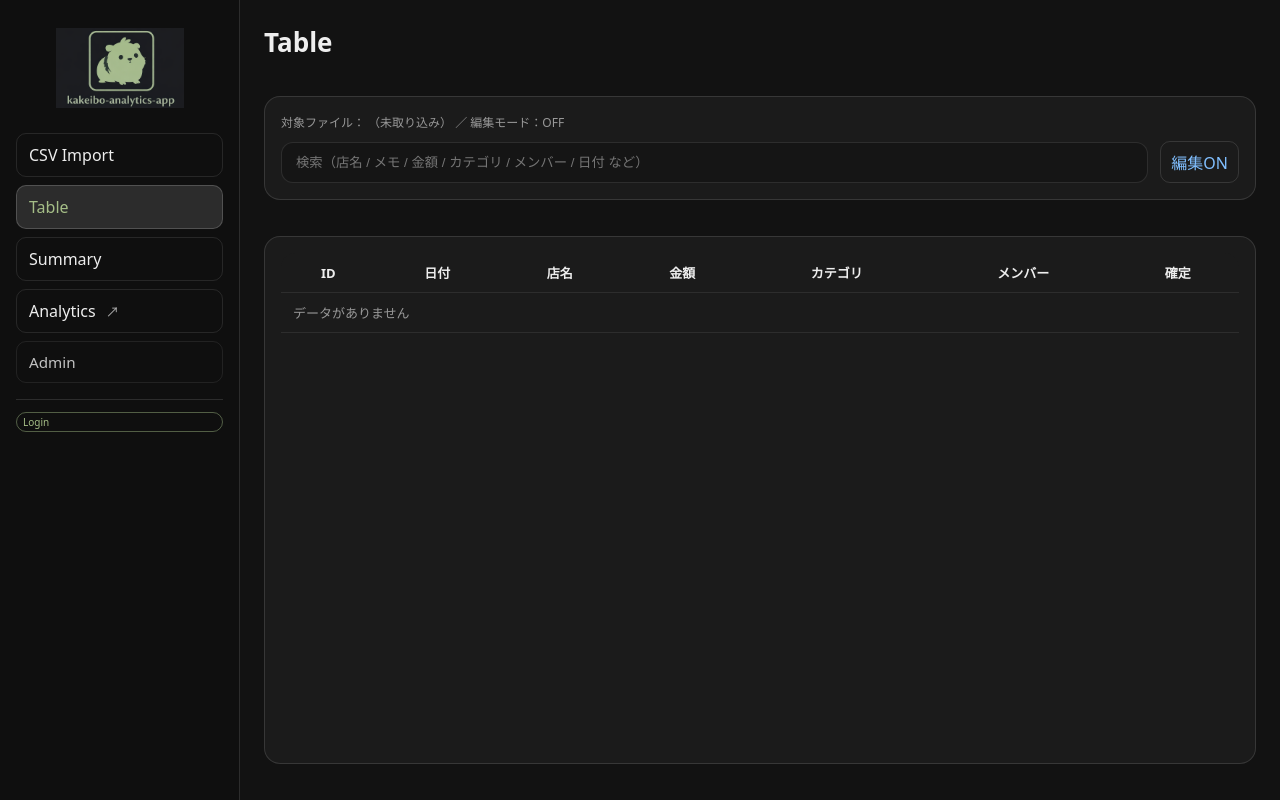
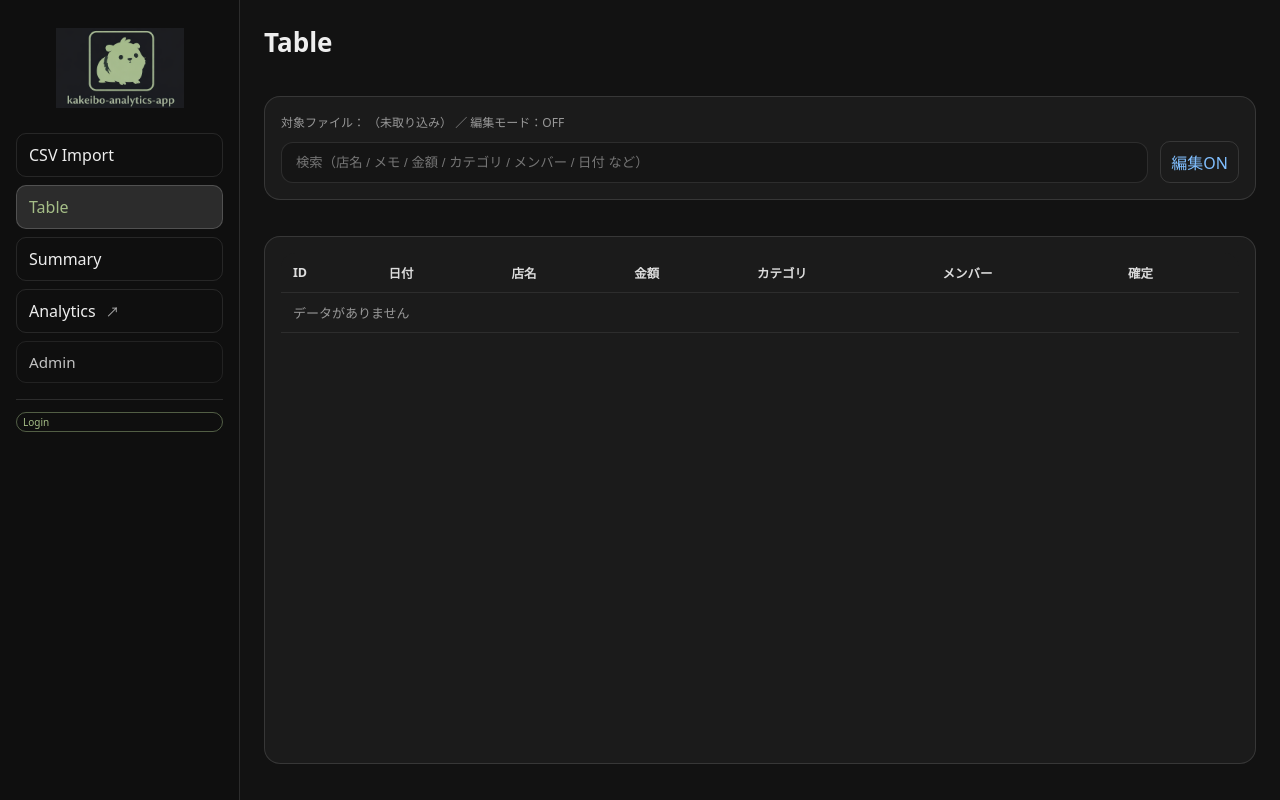
Before and after one commit to yoshimu-urami-nats/kakeibo-analytics-app, a Django app: page /transactions/ in a window 1280 px wide. Run offline with Django 5.2, Linux system fonts and the light colour scheme; data that the repository does not hold is empty.

Commit message:
カラム名左寄せ

```diff
--- a/static/app_min.css
+++ b/static/app_min.css
@@ -327,6 +327,12 @@ h1{ margin: 0 0 12px; font-size: 26px; }
   top: 0;
   background: #1b1b1b;
   z-index: 1;
+
+  /* ===== Table header：カラム名を左寄せ ===== */
+  text-align: left;
+  font-weight: 600;
+  font-size: 12.5px;             /* 本文よりわずかに小さく */
+  color: rgba(255,255,255,.85);  /* 白すぎない */
 }
 
 .col-check{ width: 44px; }
```
